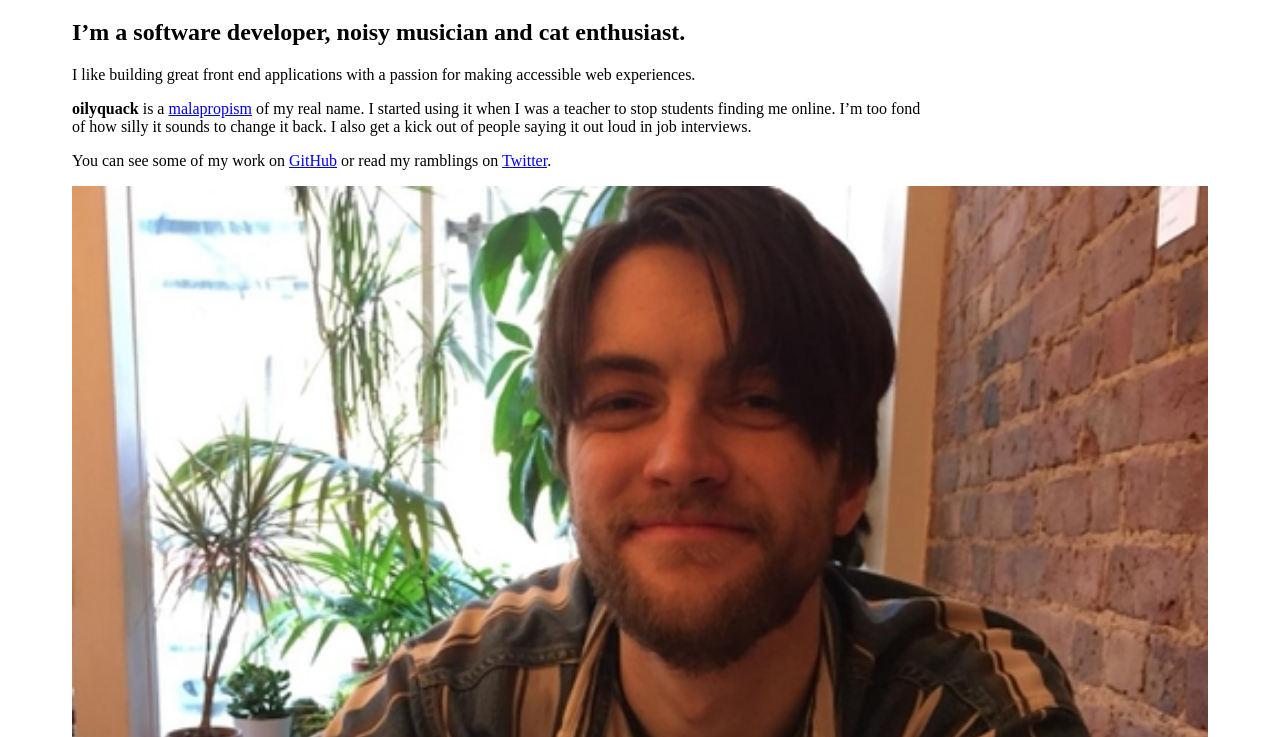
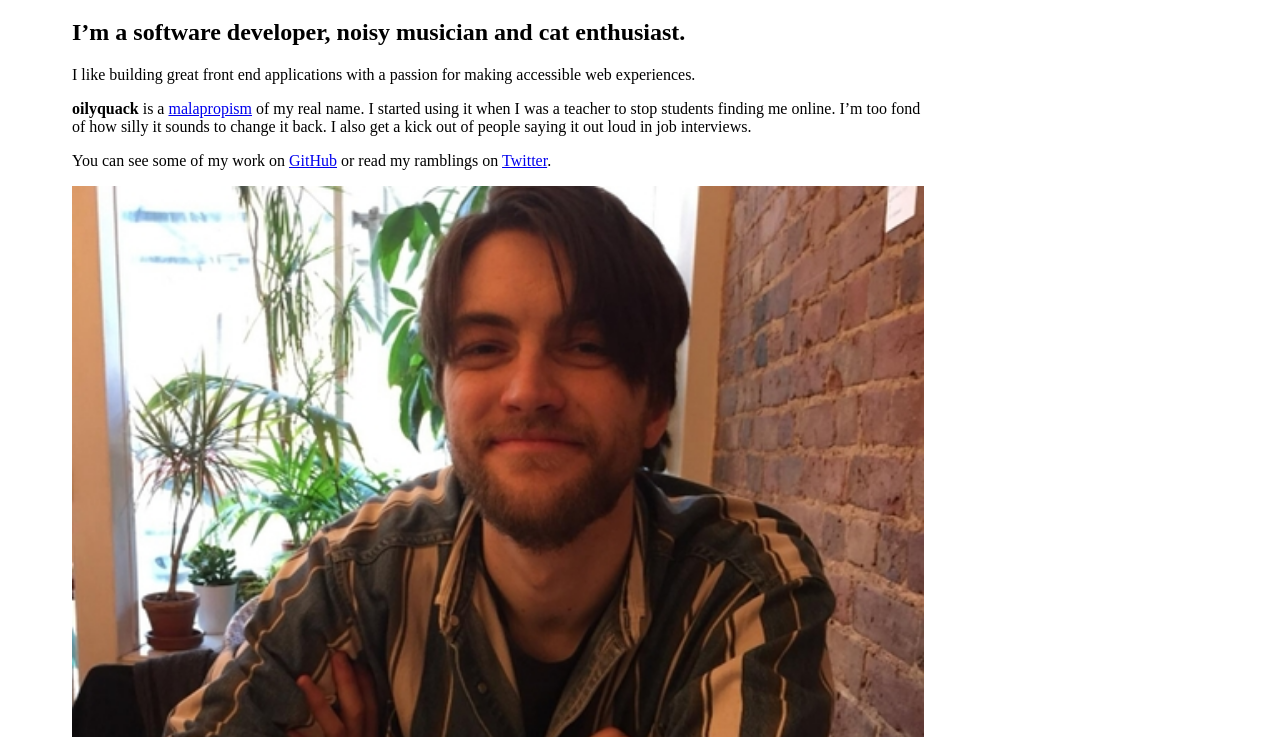
Before and after one commit to oilyquack/oilyquack, a Gatsby site: page / in a window 1280 px wide. Shown: the part 215-952 px from the top of the page. Built offline with nearby package versions, Linux system fonts and the light colour scheme; Gatsby itself is replaced by a stand-in of ours.

Commit message:
Reduce width of image
I'd like to use another image, preferably in landscape,
 but while I source that I'm going to make this comically
massive picture a little smaller.

```diff
--- a/features/Home/Home.module.css
+++ b/features/Home/Home.module.css
@@ -10,4 +10,8 @@
   .content {
     width: 75%;
   }
+
+  .image {
+    width: 75%;
+  }
 }
```
